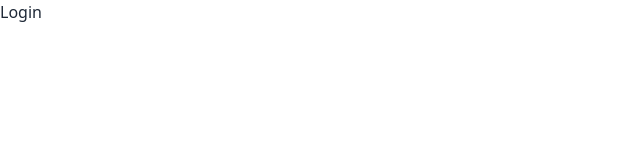
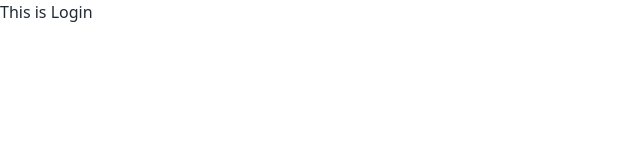
Before and after one commit to mdyasin7636/stock-hub, a React (Vite) app: page / in a window 1280 px wide. Shown: the top 160 px of the page, without its empty margins (0-640 px from the left). Built offline with nearby package versions, Linux system fonts and the light colour scheme.

Commit message:
created new branch for yasin

```diff
--- a/src/Pages/Login/Login.jsx
+++ b/src/Pages/Login/Login.jsx
@@ -2,7 +2,7 @@
 const Login = () => {
     return (
         <div>
-            <h1>Login</h1>
+            <h1>This is Login</h1>
         </div>
     );
 };
```
